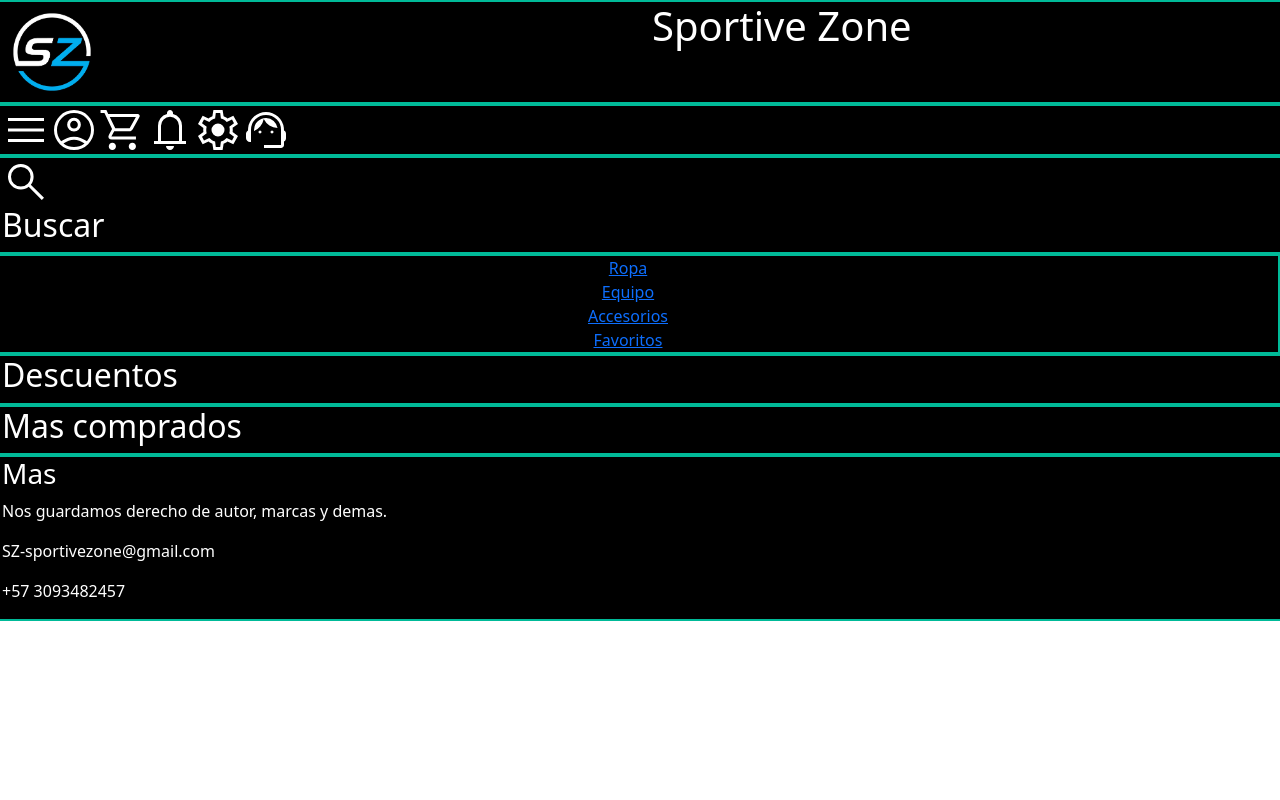
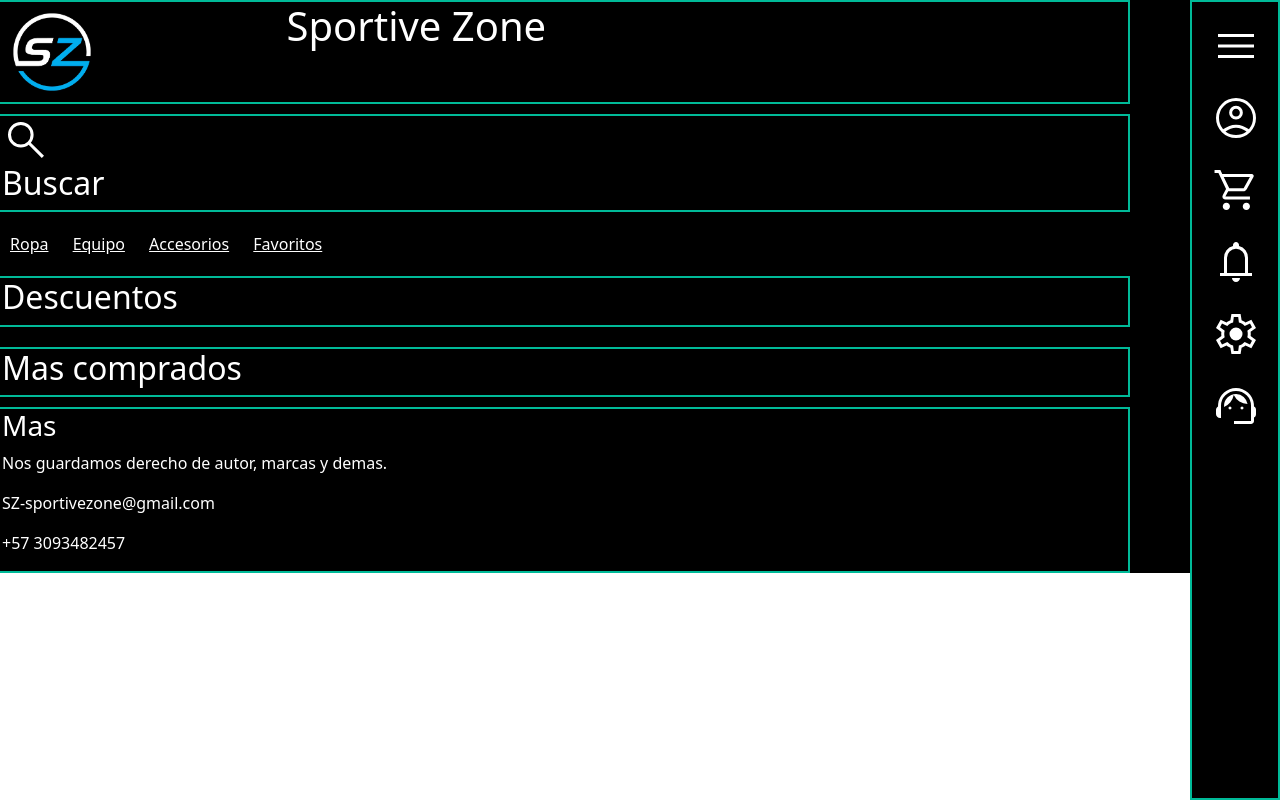
Before and after one commit to SantiagoMatizV/ProyectoPagHTML, a plain HTML site: page index.html in a window 1280 px wide. Drawn offline with Linux system fonts and the light colour scheme.

Commit message:
cambios menu y links

```diff
--- a/css/Estilos.css
+++ b/css/Estilos.css
@@ -1,25 +1,62 @@
-.container-pag{
-    background-color:black;
+.container-pag {
+    background-color: black;
     color: white;
     height: 100%;
+    display: flex;
+    flex-direction: column;
 }
-img{
+
+img {
     max-width: 100px;
     max-height: 100px;
 }
 
-.marco{
+.marco {
     border: 2px solid rgb(0, 186, 152);
 }
-.var{
+
+.var {
     display: flex;
-    flex-direction: row;
+    flex-direction: column;
 }
-h1{
+
+h1 {
     text-align: left;
 }
 
-.nav-item{
-    flex-direction: row;
-    text-align: center;
+.nav-container a{
+    padding: 10px;
+    display: inline-block;
+    color: white;
 }
+
+.row {
+    margin: 0;
+}
+
+.row > .col-12 {
+    margin: 10px 0;
+}
+
+/* Menú en la parte derecha */
+.col-12.marco.var {
+    position: fixed;
+    top: 0;
+    right: 0;  /* Cambiado a la derecha */
+    width: 90px;  /* Menú más pequeño */
+    height: 100%;
+    background-color: black;
+    display: flex;
+    flex-direction: column;
+    padding: 20px;
+    z-index: 10; /* Para que el menú esté encima del contenido */
+}
+.nav-container a:hover {
+    background-color: rgb(0, 186, 152);
+}
+
+/* Ajustar el contenido al lado izquierdo del menú */
+.container-pag > .row {
+    margin-right: 150px; /* Esto asegura que el contenido no quede cubierto por el menú */
+    flex: 1;
+}
--- a/index.html
+++ b/index.html
@@ -12,27 +12,27 @@
     <div class="container-pag">
         <!--Contenedor Head-->
         <div class="row marco">
-            <div class="col-6 logo">
+            <div class="col-3 logo">
                 <img src="/img/diseno-logotipo-letra-sz-sobre-fondo-negro-plantilla-vector-diseno-logotipo-sz-letra-monograma-inicial_634196-1216.avif" alt="">
             </div>
-            <div class="col-6 titulo">
+            <div class="col-9 titulo">
                 <h1>Sportive Zone</h1>
             </div>
         </div>
         <!--Menu-->
-        <div class="row">
+        <div>
             <div class="col-12 marco var">
-                <svg xmlns="http://www.w3.org/2000/svg" height="48px" viewBox="0 -960 960 960" width="48px" fill="#ffffff"><path d="M120-240v-60h720v60H120Zm0-210v-60h720v60H120Zm0-210v-60h720v60H120Z"/></svg>
+                <svg xmlns="http://www.w3.org/2000/svg" height="48px" viewBox="0 -960 960 960" width="48px" fill="#ffffff"><path d="M120-240v-60h720v60H120Zm0-210v-60h720v60H120Zm0-210v-60h720v60H120Z"/></svg> <br>
 
-                <svg xmlns="http://www.w3.org/2000/svg" height="48px" viewBox="0 -960 960 960" width="48px" fill="#ffffff"><path d="M222-255q63-44 125-67.5T480-346q71 0 133.5 23.5T739-255q44-54 62.5-109T820-480q0-145-97.5-242.5T480-820q-145 0-242.5 97.5T140-480q0 61 19 116t63 109Zm257.81-195q-57.81 0-97.31-39.69-39.5-39.68-39.5-97.5 0-57.81 39.69-97.31 39.68-39.5 97.5-39.5 57.81 0 97.31 39.69 39.5 39.68 39.5 97.5 0 57.81-39.69 97.31-39.68 39.5-97.5 39.5Zm.66 370Q398-80 325-111.5t-127.5-86q-54.5-54.5-86-127.27Q80-397.53 80-480.27 80-563 111.5-635.5q31.5-72.5 86-127t127.27-86q72.76-31.5 155.5-31.5 82.73 0 155.23 31.5 72.5 31.5 127 86t86 127.03q31.5 72.53 31.5 155T848.5-325q-31.5 73-86 127.5t-127.03 86Q562.94-80 480.47-80Zm-.47-60q55 0 107.5-16T691-212q-51-36-104-55t-107-19q-54 0-107 19t-104 55q51 40 103.5 56T480-140Zm0-370q34 0 55.5-21.5T557-587q0-34-21.5-55.5T480-664q-34 0-55.5 21.5T403-587q0 34 21.5 55.5T480-510Zm0-77Zm0 374Z"/></svg>
+                <svg xmlns="http://www.w3.org/2000/svg" height="48px" viewBox="0 -960 960 960" width="48px" fill="#ffffff"><path d="M222-255q63-44 125-67.5T480-346q71 0 133.5 23.5T739-255q44-54 62.5-109T820-480q0-145-97.5-242.5T480-820q-145 0-242.5 97.5T140-480q0 61 19 116t63 109Zm257.81-195q-57.81 0-97.31-39.69-39.5-39.68-39.5-97.5 0-57.81 39.69-97.31 39.68-39.5 97.5-39.5 57.81 0 97.31 39.69 39.5 39.68 39.5 97.5 0 57.81-39.69 97.31-39.68 39.5-97.5 39.5Zm.66 370Q398-80 325-111.5t-127.5-86q-54.5-54.5-86-127.27Q80-397.53 80-480.27 80-563 111.5-635.5q31.5-72.5 86-127t127.27-86q72.76-31.5 155.5-31.5 82.73 0 155.23 31.5 72.5 31.5 127 86t86 127.03q31.5 72.53 31.5 155T848.5-325q-31.5 73-86 127.5t-127.03 86Q562.94-80 480.47-80Zm-.47-60q55 0 107.5-16T691-212q-51-36-104-55t-107-19q-54 0-107 19t-104 55q51 40 103.5 56T480-140Zm0-370q34 0 55.5-21.5T557-587q0-34-21.5-55.5T480-664q-34 0-55.5 21.5T403-587q0 34 21.5 55.5T480-510Zm0-77Zm0 374Z"/></svg> <br>
 
-                <svg xmlns="http://www.w3.org/2000/svg" height="48px" viewBox="0 -960 960 960" width="48px" fill="#ffffff"><path d="M286.79-81Q257-81 236-102.21t-21-51Q215-183 236.21-204t51-21Q317-225 338-203.79t21 51Q359-123 337.79-102t-51 21Zm400 0Q657-81 636-102.21t-21-51Q615-183 636.21-204t51-21Q717-225 738-203.79t21 51Q759-123 737.79-102t-51 21ZM235-741l110 228h288l125-228H235Zm-30-60h589.07q22.97 0 34.95 21 11.98 21-.02 42L694-495q-11 19-28.56 30.5T627-453H324l-56 104h491v60H277q-42 0-60.5-28t.5-63l64-118-152-322H51v-60h117l37 79Zm140 288h288-288Z"/></svg>
+                <svg xmlns="http://www.w3.org/2000/svg" height="48px" viewBox="0 -960 960 960" width="48px" fill="#ffffff"><path d="M286.79-81Q257-81 236-102.21t-21-51Q215-183 236.21-204t51-21Q317-225 338-203.79t21 51Q359-123 337.79-102t-51 21Zm400 0Q657-81 636-102.21t-21-51Q615-183 636.21-204t51-21Q717-225 738-203.79t21 51Q759-123 737.79-102t-51 21ZM235-741l110 228h288l125-228H235Zm-30-60h589.07q22.97 0 34.95 21 11.98 21-.02 42L694-495q-11 19-28.56 30.5T627-453H324l-56 104h491v60H277q-42 0-60.5-28t.5-63l64-118-152-322H51v-60h117l37 79Zm140 288h288-288Z"/></svg> <br>
 
-                <svg xmlns="http://www.w3.org/2000/svg" height="48px" viewBox="0 -960 960 960" width="48px" fill="#ffffff"><path d="M160-200v-60h80v-304q0-84 49.5-150.5T420-798v-22q0-25 17.5-42.5T480-880q25 0 42.5 17.5T540-820v22q81 17 130.5 83.5T720-564v304h80v60H160Zm320-302Zm0 422q-33 0-56.5-23.5T400-160h160q0 33-23.5 56.5T480-80ZM300-260h360v-304q0-75-52.5-127.5T480-744q-75 0-127.5 52.5T300-564v304Z"/></svg>
+                <svg xmlns="http://www.w3.org/2000/svg" height="48px" viewBox="0 -960 960 960" width="48px" fill="#ffffff"><path d="M160-200v-60h80v-304q0-84 49.5-150.5T420-798v-22q0-25 17.5-42.5T480-880q25 0 42.5 17.5T540-820v22q81 17 130.5 83.5T720-564v304h80v60H160Zm320-302Zm0 422q-33 0-56.5-23.5T400-160h160q0 33-23.5 56.5T480-80ZM300-260h360v-304q0-75-52.5-127.5T480-744q-75 0-127.5 52.5T300-564v304Z"/></svg> <br>
 
-                <svg xmlns="http://www.w3.org/2000/svg" height="48px" viewBox="0 -960 960 960" width="48px" fill="#ffffff"><path d="m388-80-20-126q-19-7-40-19t-37-25l-118 54-93-164 108-79q-2-9-2.5-20.5T185-480q0-9 .5-20.5T188-521L80-600l93-164 118 54q16-13 37-25t40-18l20-127h184l20 126q19 7 40.5 18.5T669-710l118-54 93 164-108 77q2 10 2.5 21.5t.5 21.5q0 10-.5 21t-2.5 21l108 78-93 164-118-54q-16 13-36.5 25.5T592-206L572-80H388Zm48-60h88l14-112q33-8 62.5-25t53.5-41l106 46 40-72-94-69q4-17 6.5-33.5T715-480q0-17-2-33.5t-7-33.5l94-69-40-72-106 46q-23-26-52-43.5T538-708l-14-112h-88l-14 112q-34 7-63.5 24T306-642l-106-46-40 72 94 69q-4 17-6.5 33.5T245-480q0 17 2.5 33.5T254-413l-94 69 40 72 106-46q24 24 53.5 41t62.5 25l14 112Zm44-210q54 0 92-38t38-92q0-54-38-92t-92-38q-54 0-92 38t-38 92q0 54 38 92t92 38Zm0-130Z"/></svg>
+                <svg xmlns="http://www.w3.org/2000/svg" height="48px" viewBox="0 -960 960 960" width="48px" fill="#ffffff"><path d="m388-80-20-126q-19-7-40-19t-37-25l-118 54-93-164 108-79q-2-9-2.5-20.5T185-480q0-9 .5-20.5T188-521L80-600l93-164 118 54q16-13 37-25t40-18l20-127h184l20 126q19 7 40.5 18.5T669-710l118-54 93 164-108 77q2 10 2.5 21.5t.5 21.5q0 10-.5 21t-2.5 21l108 78-93 164-118-54q-16 13-36.5 25.5T592-206L572-80H388Zm48-60h88l14-112q33-8 62.5-25t53.5-41l106 46 40-72-94-69q4-17 6.5-33.5T715-480q0-17-2-33.5t-7-33.5l94-69-40-72-106 46q-23-26-52-43.5T538-708l-14-112h-88l-14 112q-34 7-63.5 24T306-642l-106-46-40 72 94 69q-4 17-6.5 33.5T245-480q0 17 2.5 33.5T254-413l-94 69 40 72 106-46q24 24 53.5 41t62.5 25l14 112Zm44-210q54 0 92-38t38-92q0-54-38-92t-92-38q-54 0-92 38t-38 92q0 54 38 92t92 38Zm0-130Z"/></svg> <br>
 
-                <svg xmlns="http://www.w3.org/2000/svg" height="48px" viewBox="0 -960 960 960" width="48px" fill="#ffffff"><path d="M440-120v-60h340v-304q0-123.69-87.32-209.84Q605.36-780 480-780q-125.36 0-212.68 86.16Q180-607.69 180-484v244h-20q-33 0-56.5-23.5T80-320v-80q0-21 10.5-39.5T120-469l3-53q8-68 39.5-126t79-101q47.5-43 109-67T480-840q68 0 129 24t109 66.5Q766-707 797-649t40 126l3 52q19 9 29.5 27t10.5 38v92q0 20-10.5 38T840-249v69q0 24.75-17.62 42.37Q804.75-120 780-120H440Zm-80.18-290q-12.82 0-21.32-8.68-8.5-8.67-8.5-21.5 0-12.82 8.68-21.32 8.67-8.5 21.5-8.5 12.82 0 21.32 8.68 8.5 8.67 8.5 21.5 0 12.82-8.68 21.32-8.67 8.5-21.5 8.5Zm240 0q-12.82 0-21.32-8.68-8.5-8.67-8.5-21.5 0-12.82 8.68-21.32 8.67-8.5 21.5-8.5 12.82 0 21.32 8.68 8.5 8.67 8.5 21.5 0 12.82-8.68 21.32-8.67 8.5-21.5 8.5ZM241-462q-7-106 64-182t177-76q87 0 151 57.5T711-519q-89-1-162.5-50T434.72-698Q419-618 367.5-555.5T241-462Z"/></svg>
+                <svg xmlns="http://www.w3.org/2000/svg" height="48px" viewBox="0 -960 960 960" width="48px" fill="#ffffff"><path d="M440-120v-60h340v-304q0-123.69-87.32-209.84Q605.36-780 480-780q-125.36 0-212.68 86.16Q180-607.69 180-484v244h-20q-33 0-56.5-23.5T80-320v-80q0-21 10.5-39.5T120-469l3-53q8-68 39.5-126t79-101q47.5-43 109-67T480-840q68 0 129 24t109 66.5Q766-707 797-649t40 126l3 52q19 9 29.5 27t10.5 38v92q0 20-10.5 38T840-249v69q0 24.75-17.62 42.37Q804.75-120 780-120H440Zm-80.18-290q-12.82 0-21.32-8.68-8.5-8.67-8.5-21.5 0-12.82 8.68-21.32 8.67-8.5 21.5-8.5 12.82 0 21.32 8.68 8.5 8.67 8.5 21.5 0 12.82-8.68 21.32-8.67 8.5-21.5 8.5Zm240 0q-12.82 0-21.32-8.68-8.5-8.67-8.5-21.5 0-12.82 8.68-21.32 8.67-8.5 21.5-8.5 12.82 0 21.32 8.68 8.5 8.67 8.5 21.5 0 12.82-8.68 21.32-8.67 8.5-21.5 8.5ZM241-462q-7-106 64-182t177-76q87 0 151 57.5T711-519q-89-1-162.5-50T434.72-698Q419-618 367.5-555.5T241-462Z"/></svg> <br>
 
             </div>
         </div>
@@ -45,11 +45,13 @@
             <!-- <div class="col marco">
                 <h2>Buscar</h2>
             </div> -->
-            <div class="row marco">
-               <div class="nav-item "><a href="#">Ropa</a></div>
-               <div class="nav-item "><a href="#">Equipo</a></div>
-               <div class="nav-item "><a href="#">Accesorios</a></div>
-               <div class="nav-item "><a href="#">Favoritos</a></div>
+            <div>
+                <div class="nav-container">
+                    <a href="#">Ropa</a>
+                    <a href="#">Equipo</a>
+                    <a href="#">Accesorios</a>
+                    <a href="#">Favoritos</a>
+                </div>
             </div>
         </div>
         <!--Cuerpo-->
```
